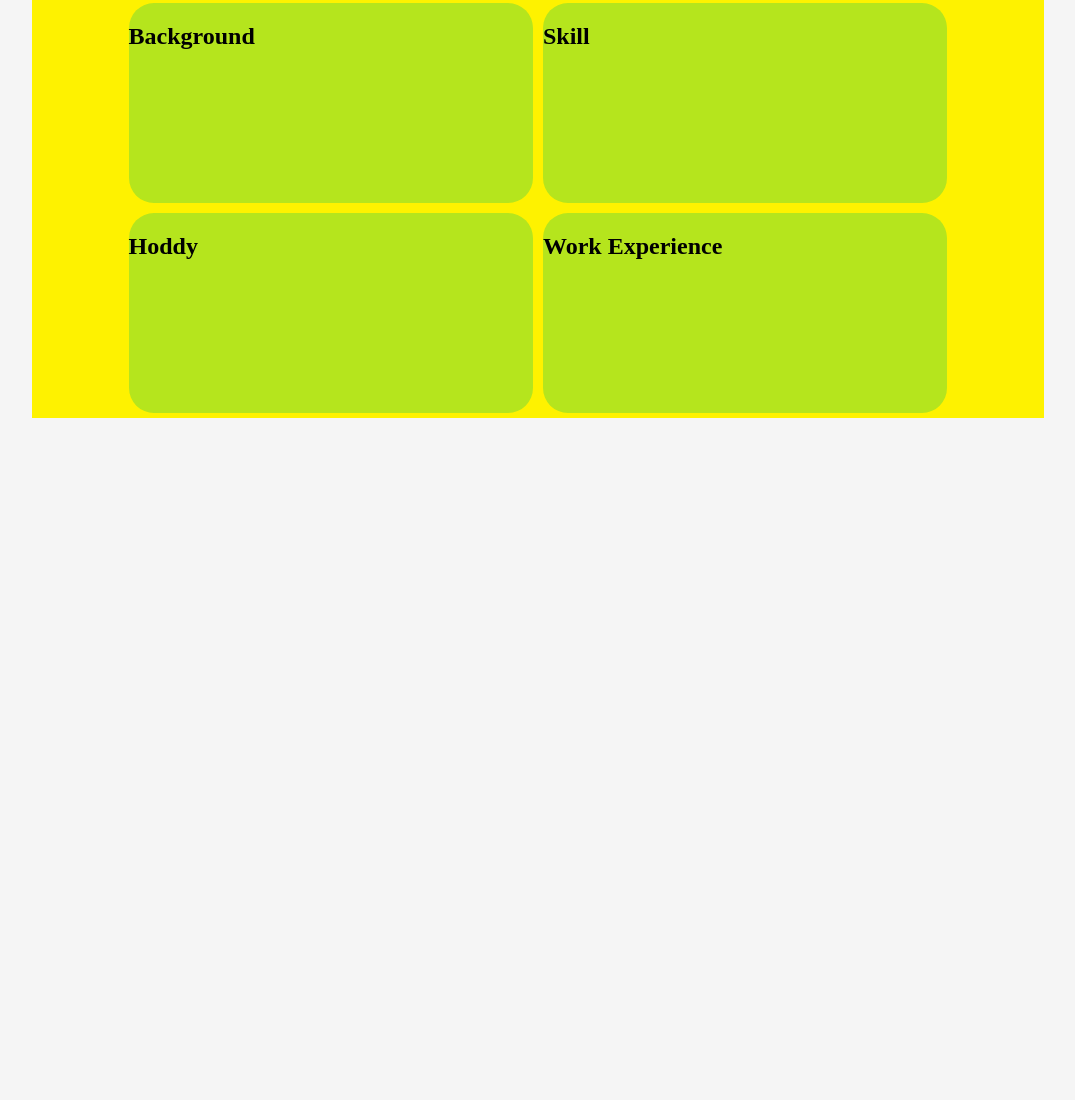
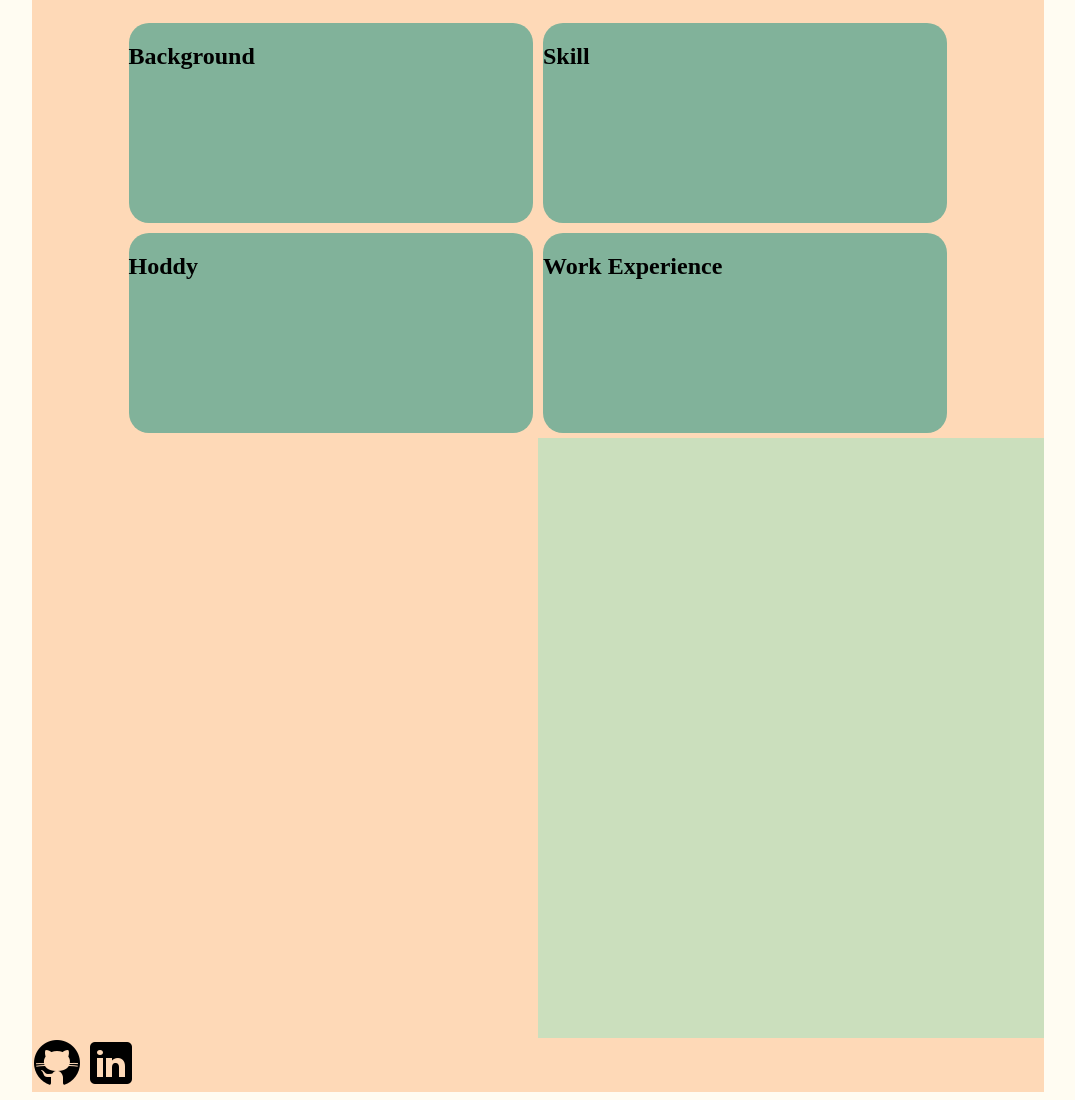
Before and after one commit to JoeLam930/BathSPAJoeLamPorfolio, a plain HTML site: page index.html in a window 1280 px wide. Shown: the part 700-1800 px from the top of the page, without its empty margins (102-1177 px from the left). Before the commit the page ends 1126 px from the top, so only its background shows below. Drawn offline with Linux system fonts and the light colour scheme.

Commit message:
JoePortfolio

```diff
--- a/index.html
+++ b/index.html
@@ -38,10 +38,19 @@
             <div class="info myworkExperience"><h2>Work Experience</h2></div>
         </div>
         <div class="myProjectinfo">
-            <div class="joeProject"></div>
+            <div class="Joe Project1"></div>
+            <div class="Description"></div>
+            <div class="Joe Project2"></div>
+            <div class="Description"></div>
+            <div class="Joe Project3"></div>
+            <div class="Description"></div>
         </div>
         <footer>
-            <div class="myIcon"></div>
+            <div class="myIcon">
+                <img src="images/icons8-github-50.png" alt="Github">
+                <img src="images/icons8-linkedin-50.png" alt="LinkedIn">
+
+            </div>
         </footer>
     </div>
 </body>
--- a/main.css
+++ b/main.css
@@ -3,14 +3,14 @@
 }
 
 body {
-    background-color: whitesmoke;
+    background-color: #fffcf2;
 }
 
 .container{
     width: 80%;
     /*height: 100vh;*/
     margin: auto;
-    background-color: #FEF200;
+    background-color: #fed9b7;
     position: relative;
 }
 
@@ -19,7 +19,7 @@ body {
     justify-content: space-between;
     width: 100%;
     height: 50px;
-    background-color: whitesmoke;
+    background-color: #fdfcdc;
 }
 
 .myButton{
@@ -34,15 +34,17 @@ body {
 .aboutMyself1{
     width: 100%;
     height: 180px;
-    border: black 1px solid;
+    /*border: black 1px solid;*/
 }
 
 .aboutMyself2{
     width: 100%;
-    height: 230px;
+    height: 250px;
     display: flex;
+    flex-direction: column;
+    align-items: center;
     justify-content: center;
-    border: black 1px solid;
+    /*border: black 1px solid;*/
 }
 
 .aboutMyself3{
@@ -50,15 +52,17 @@ body {
     height: 230px;
     display: flex;
     justify-content: center;
-    border: black 1px solid;
+    /*border: black 1px solid;*/
 }
 
 .mePhoto{
     width:200px;
-    height:200px;
+    height:190px;
     border-radius: 50%;
     /*border: black 1px solid;*/
     background-image: url("./images/IMG_3083c.jpg");
+    padding: 0;
+    margin: 0;
     /*right: 50%;*/
 }
 
@@ -66,7 +70,7 @@ body {
     width: 125px;
     height: 125px;
     border-radius: 50%;
-    background-color: #99D9EA;
+    background-color: #81b29a;
     z-index: 10;
 }
 
@@ -111,7 +115,23 @@ body {
 .info {
     width: 40%;
     height: 200px;
-    border-radius: 25px;
-    background-color: #B5E51D ;
+    border-radius: 20px;
+    background-color: #81b29a ;
     margin: 5px;
 }
+
+.myProjectinfo{
+    display: flex;
+    flex-wrap:wrap;
+}
+
+.Joe{
+    width: 50%;
+    height: 200px;
+}
+
+.Description{
+    width: 50%;
+    height: 200px;
+    background-color: #cbdfbd;
+}
```
